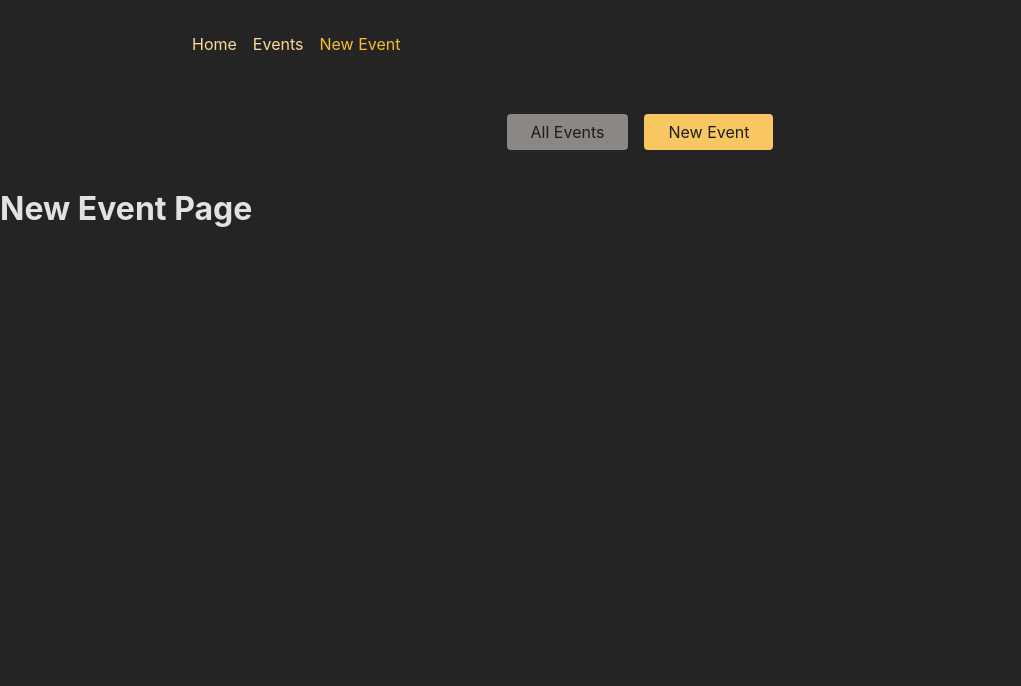
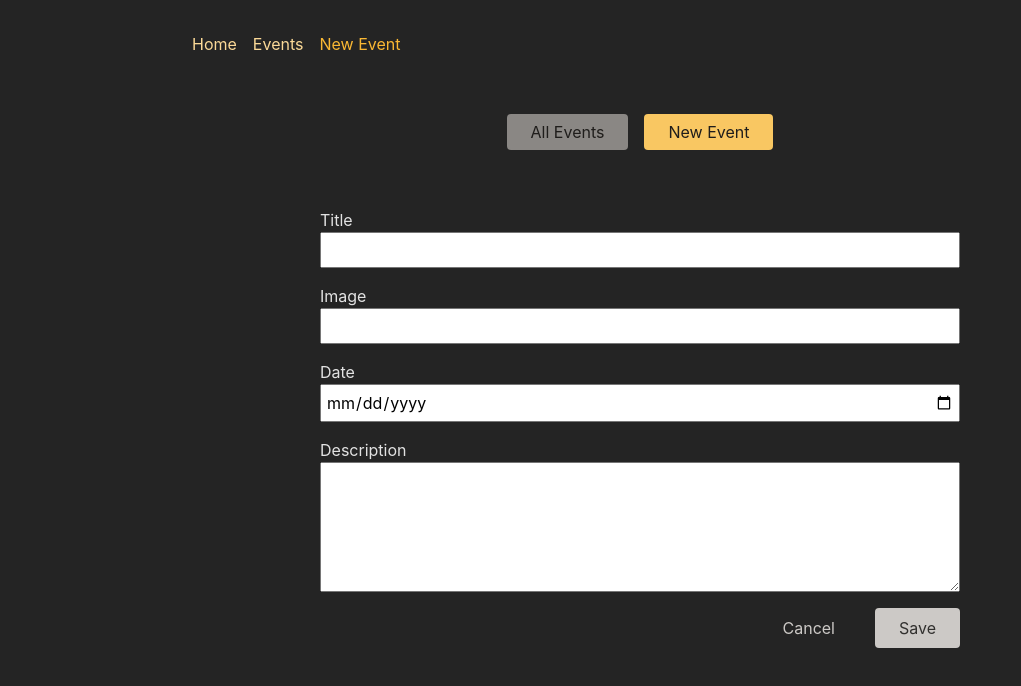
Before and after one commit to zzh315/reactevent, a React (Create React App) app in the folder frontend/: page /events/new in a window 1280 px wide. Shown: the top 686 px of the page, without its empty margins (0-1021 px from the left). Built offline with nearby package versions, Linux system fonts and the light colour scheme.

Commit message:
linked /new route to Eventform

```diff
--- a/frontend/src/components/EventForm.js
+++ b/frontend/src/components/EventForm.js
@@ -17,7 +17,7 @@
           type="text"
           name="title"
           required
-          defaultValue={event.title}
+          defaultValue={event ? event.title : ""}
         />
       </p>
       <p>
@@ -27,7 +27,7 @@
           type="url"
           name="image"
           required
-          defaultValue={event.image}
+          defaultValue={event ? event.image : ""}
         />
       </p>
       <p>
@@ -37,7 +37,7 @@
           type="date"
           name="date"
           required
-          defaultValue={event.date}
+          defaultValue={event ? event.date : ""}
         />
       </p>
       <p>
@@ -47,7 +47,7 @@
           name="description"
           rows="5"
           required
-          defaultValue={event.description}
+          defaultValue={event ? event.description : ""}
         />
       </p>
       <div className={classes.actions}>
--- a/frontend/src/pages/NewEventPage.js
+++ b/frontend/src/pages/NewEventPage.js
@@ -1,5 +1,7 @@
+import EventForm from "../components/EventForm";
+
 function NewEventPage() {
-  return <h1>New Event Page</h1>;
+  return <EventForm />;
 }
 
 export default NewEventPage;
```
